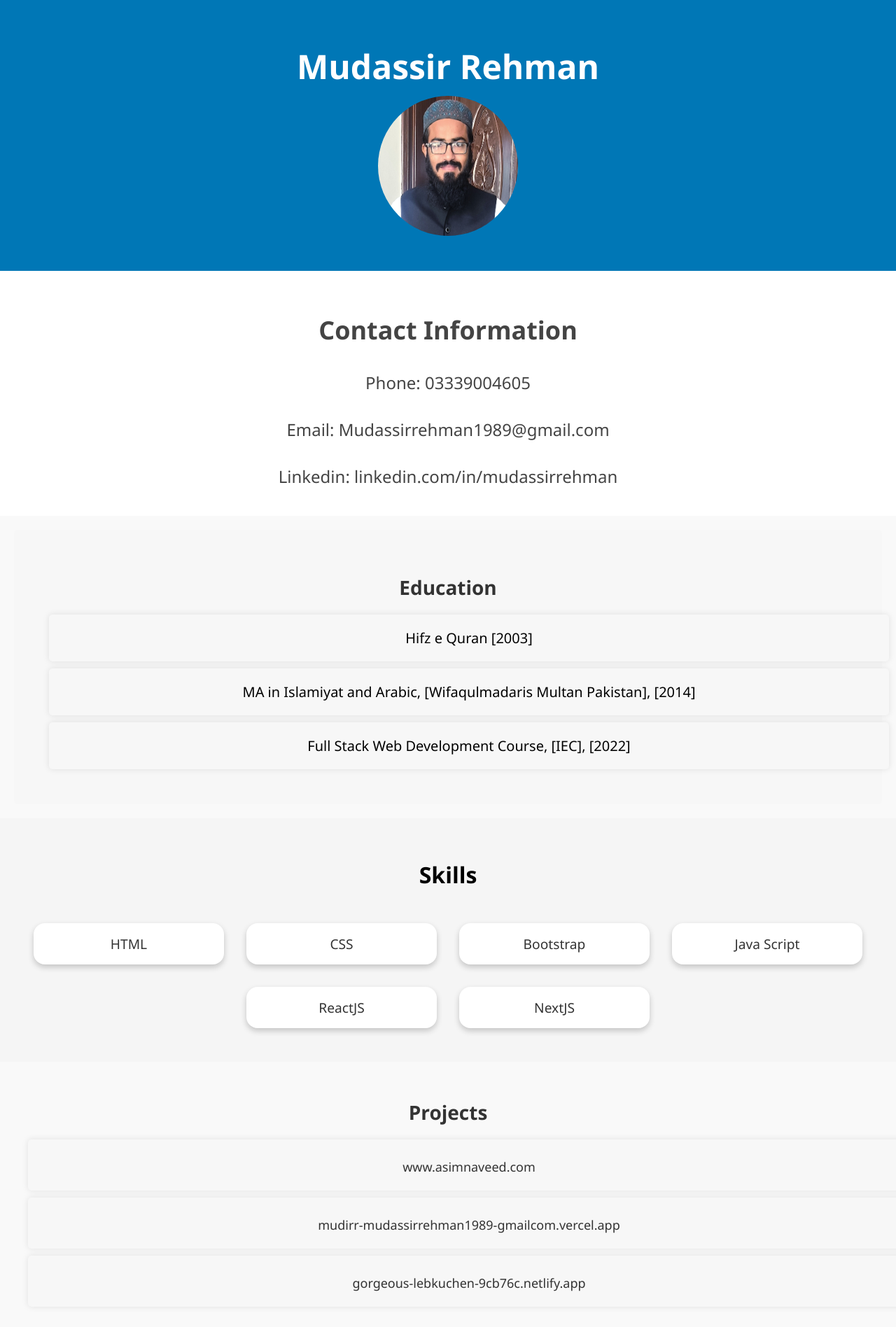
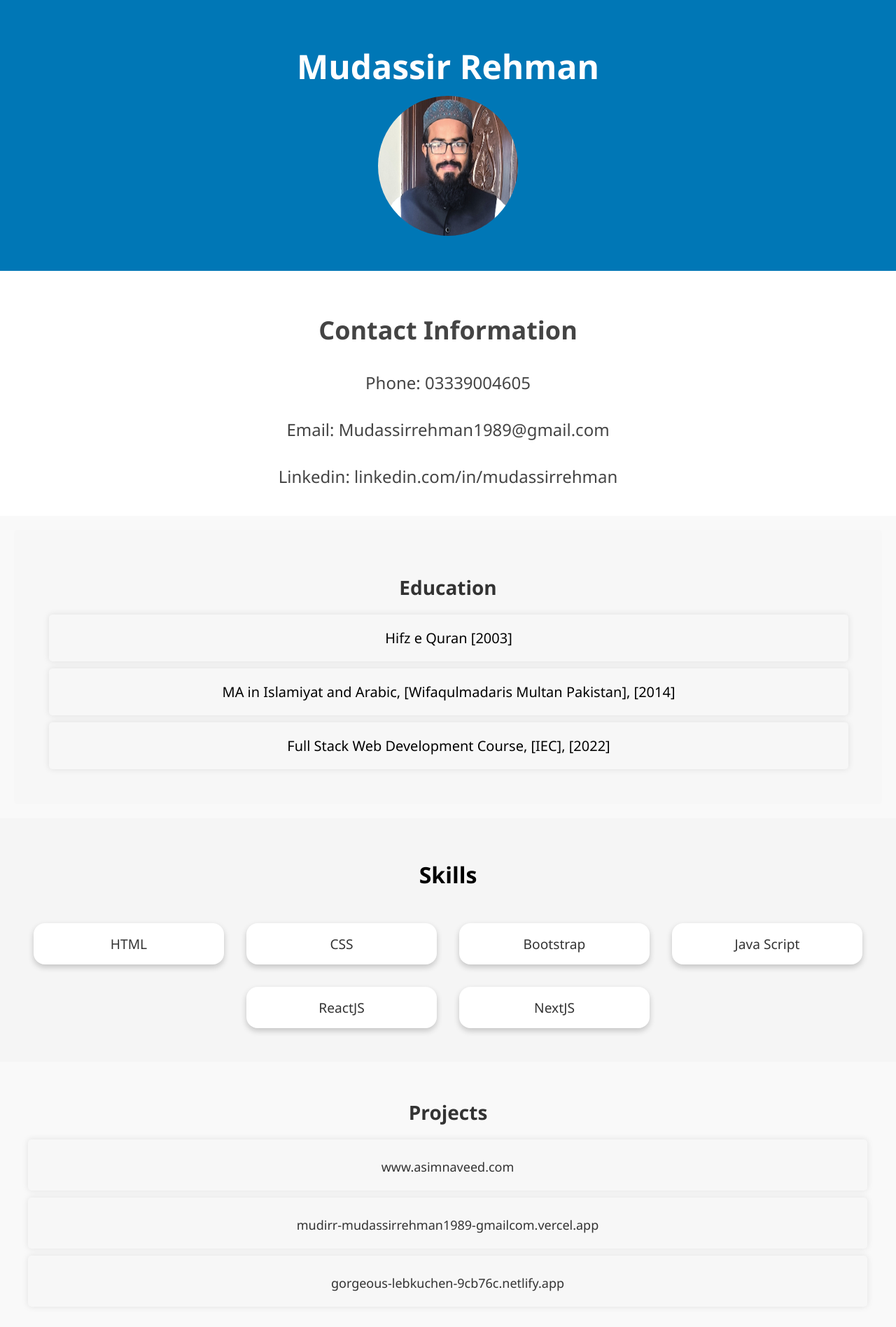
Before and after one commit to Mudassirrahman/cv-mudassir-rehman, a React (Create React App) app: page / in a window 1280 px wide. Shown: the top 1896 px of the page at 70% size. Built offline with nearby package versions, Linux system fonts and the light colour scheme.

Commit message:
css audjst

```diff
--- a/src/App.css
+++ b/src/App.css
@@ -88,7 +88,7 @@ header img {
   margin: 10px;
   border-radius: 5px;
   text-align: center;
-  width: 100%;
+  width: 95%;
   box-shadow: 0 0 10px rgba(0, 0, 0, 0.1);
 }
 
@@ -226,7 +226,7 @@ padding: 20px;
 margin: 10px;
 border-radius: 5px;
 text-align: center;
-width: 100%;
+width: 95%;
 box-shadow: 0 0 10px rgba(0, 0, 0, 0.1);
 
 }
```
